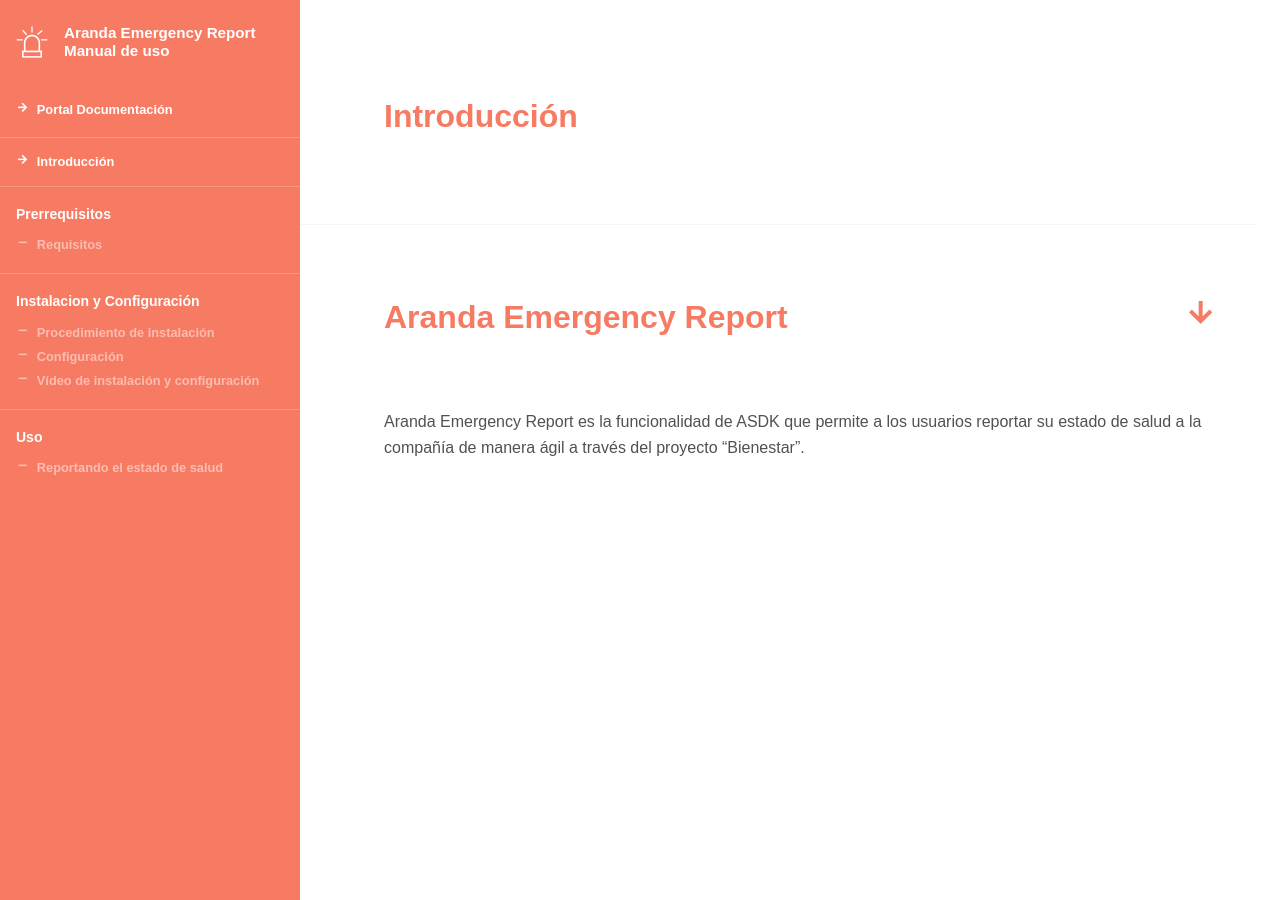
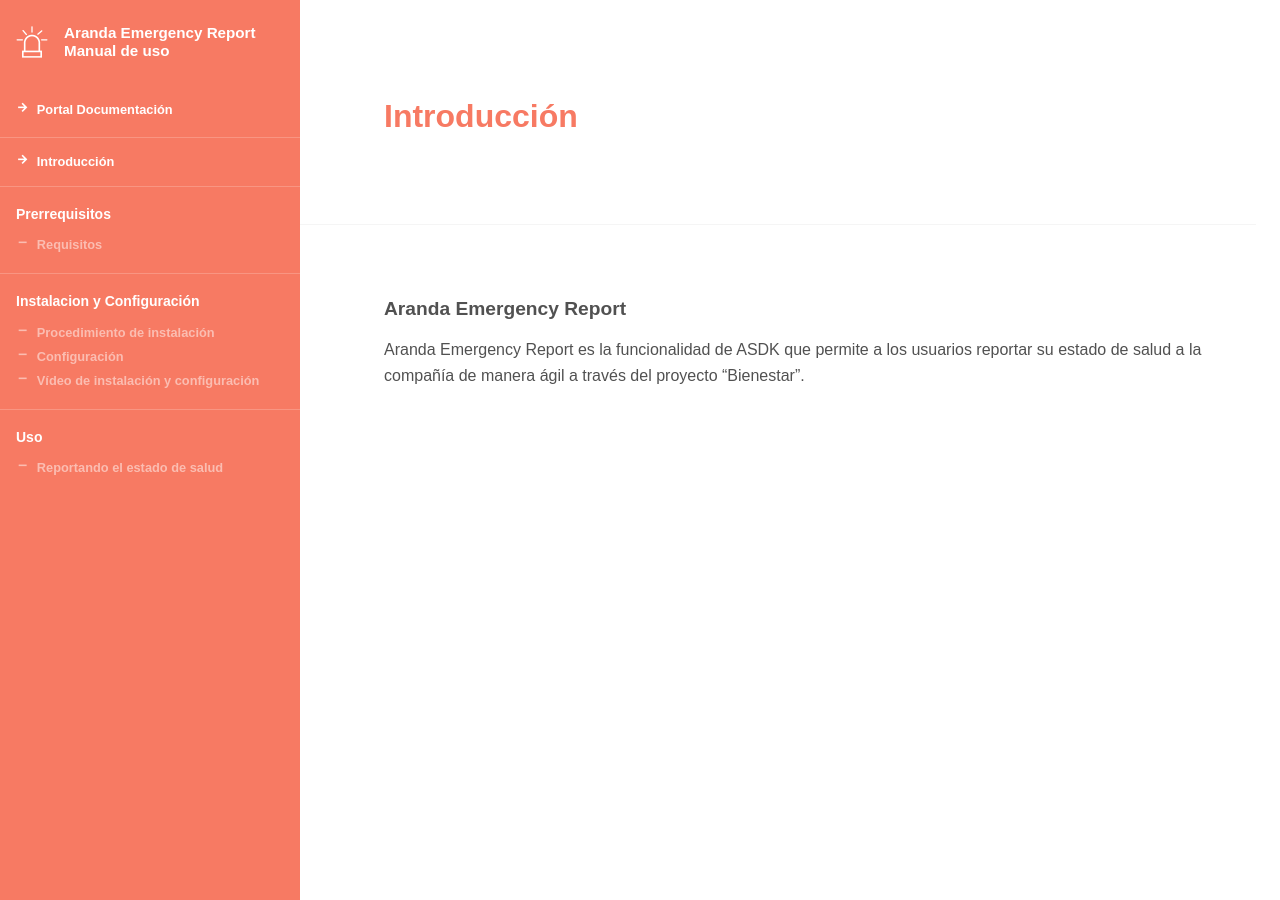
Before and after one commit to Nats85/ArandaEmergencyReport, a Jekyll site: the page built from index.md, in a window 1280 px wide. Built offline with Jekyll 4.4.1, drawn with Linux system fonts in a browser that asks for light colours.

```diff
--- a/index.md
+++ b/index.md
@@ -5,7 +5,7 @@ info:
 nav: false
 ---
 
-# Aranda Emergency Report #
+## Aranda Emergency Report
 
 Aranda Emergency Report es la funcionalidad de ASDK que permite a los usuarios
 reportar su estado de salud a la compañía de manera ágil a través del proyecto
```
